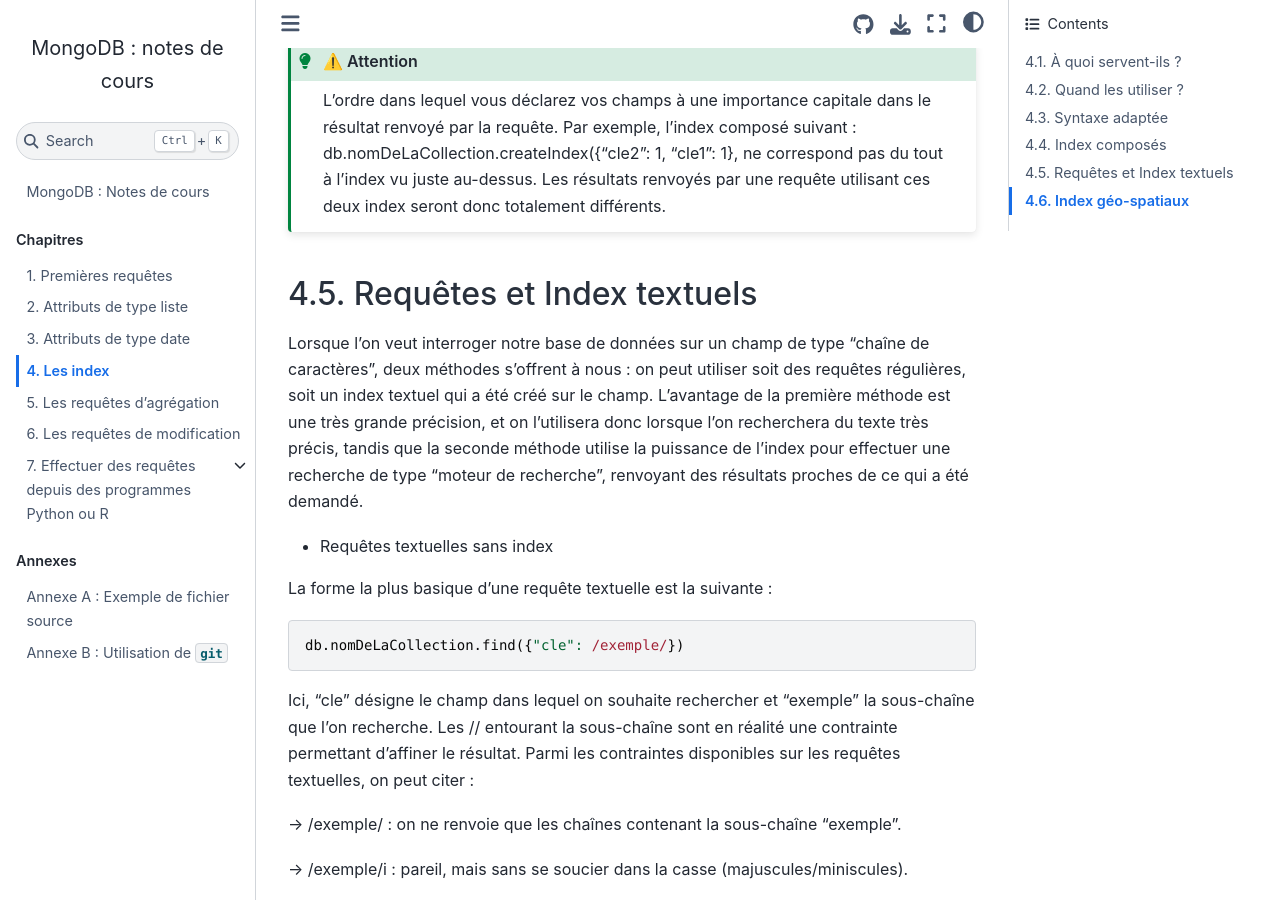
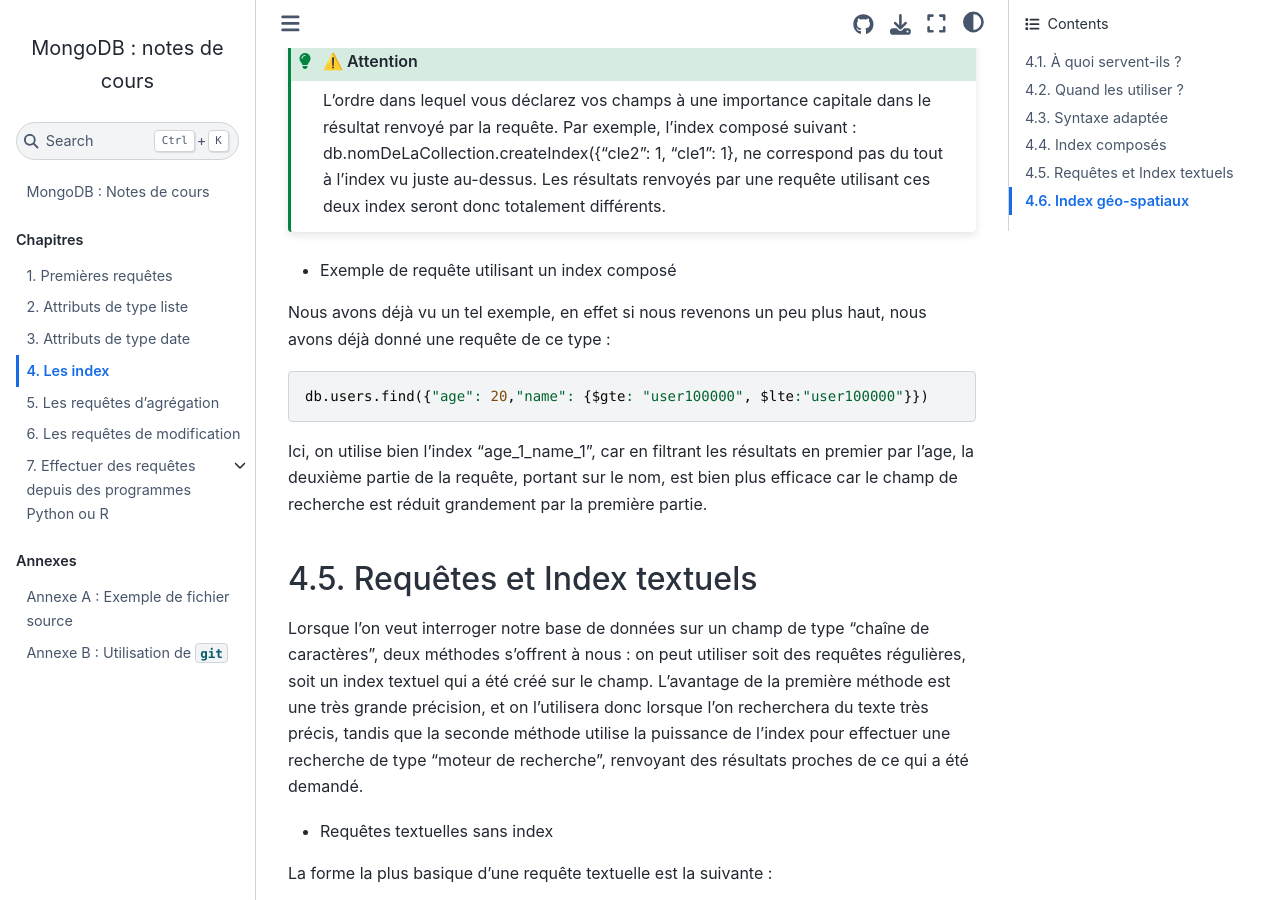
Before and after one commit to rtavenar/mongo_book, a Jupyter Book: the page built from content/04_index.md, in a window 1280 px wide and 900 px high, scrolled down 2958 px. Built offline with Jupyter Book 1.0.4 settings and Sphinx 7.4.7 and the Sphinx Book theme 1.1.4, drawn with Linux system fonts in a browser that asks for light colours.

Commit message:
Update 04_index.md

````diff
--- a/content/04_index.md
+++ b/content/04_index.md
@@ -116,6 +116,16 @@
 Les résultats renvoyés par une requête utilisant ces deux index seront donc totalement différents.
 ```
 
+* Exemple de requête utilisant un index composé
+
+Nous avons déjà vu un tel exemple, en effet si nous revenons un peu plus haut, nous avons déjà donné une requête de ce type :
+
+```javascript
+db.users.find({"age": 20,"name": {$gte: "user100000", $lte:"user100000"}})
+```
+
+Ici, on utilise bien l'index "age_1_name_1", car en filtrant les résultats en premier par l'age, la deuxième partie de la requête, portant sur le nom, est bien plus efficace car le champ de recherche est réduit grandement par la première partie.
+
 ## Requêtes et Index textuels
 
 Lorsque l'on veut interroger notre base de données sur un champ de type "chaîne de caractères", deux méthodes s'offrent à nous : on peut utiliser soit des requêtes régulières, soit un index textuel qui a été créé sur le champ. L'avantage de la première méthode est une très grande précision, et on l'utilisera donc lorsque l'on recherchera du texte très précis, tandis que la seconde méthode utilise la puissance de l'index pour effectuer une recherche de type "moteur de recherche", renvoyant des résultats proches de ce qui a été demandé.
````
